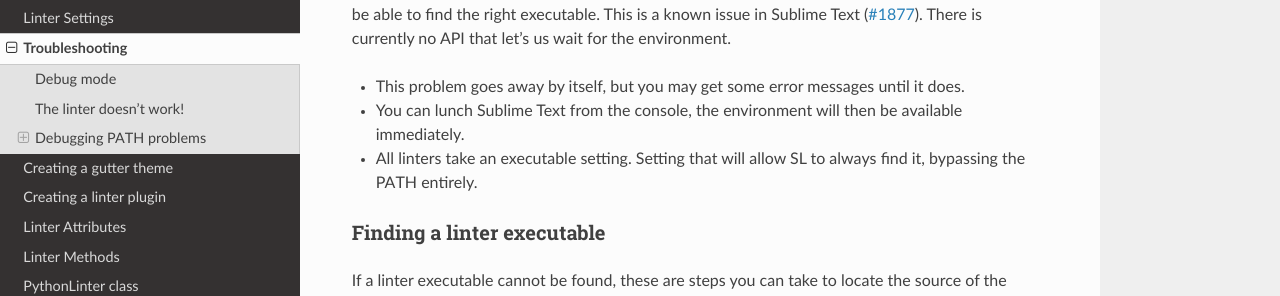
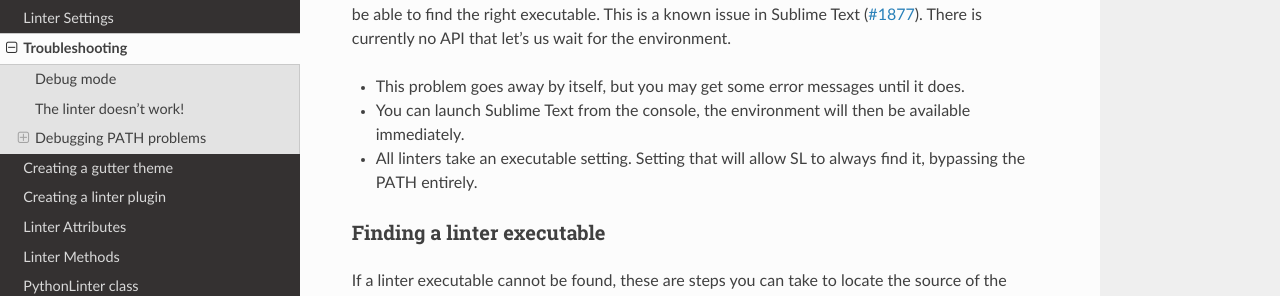
Before and after one commit to SublimeLinter/SublimeLinter, a Sphinx documentation site: the page built from docs/troubleshooting.rst, in a window 1280 px wide and 900 px high, scrolled down 1039 px. Shown: the part 157-453 px from the top of the window. Built offline with Sphinx 7.4.7 and the Read the Docs theme 2.0.0, drawn with Linux system fonts in a browser that asks for light colours.

Commit message:
Fix typo: launch not lunch
I believe the troubleshooting docs meant to refer to launch and
not lunch. :)

Signed-off-by: Eric Brown <browne@vmware.com>

```diff
--- a/docs/troubleshooting.rst
+++ b/docs/troubleshooting.rst
@@ -62,7 +62,7 @@ This is a known issue in Sublime Text (`#1877 <https://github.com/SublimeTextIss
 There is currently no API that let's us wait for the environment.
 
 - This problem goes away by itself, but you may get some error messages until it does.
-- You can lunch Sublime Text from the console, the environment will then be available immediately.
+- You can launch Sublime Text from the console, the environment will then be available immediately.
 - All linters take an executable setting. Setting that will allow SL to always find it, bypassing the PATH entirely.
 
 
```
